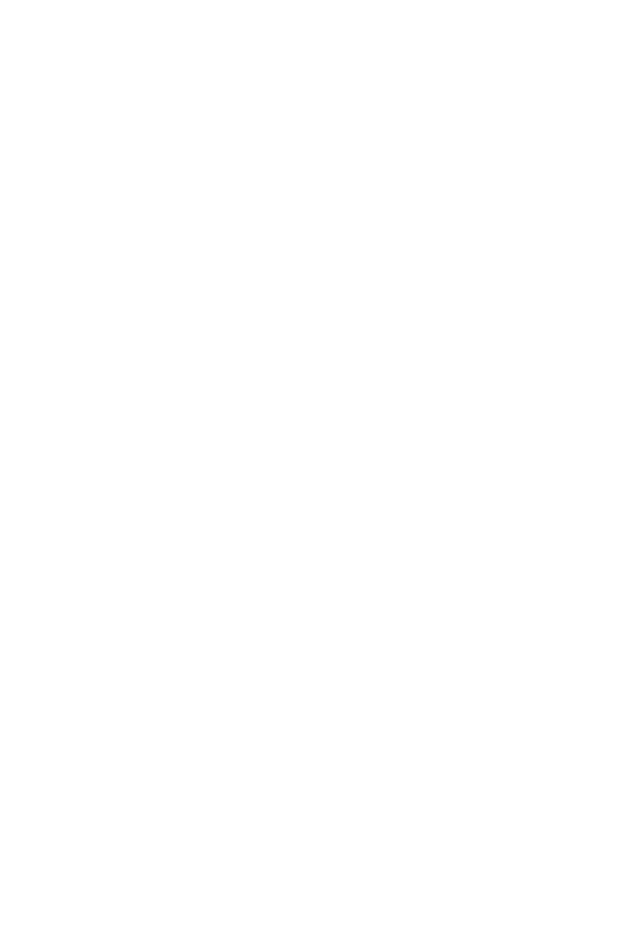
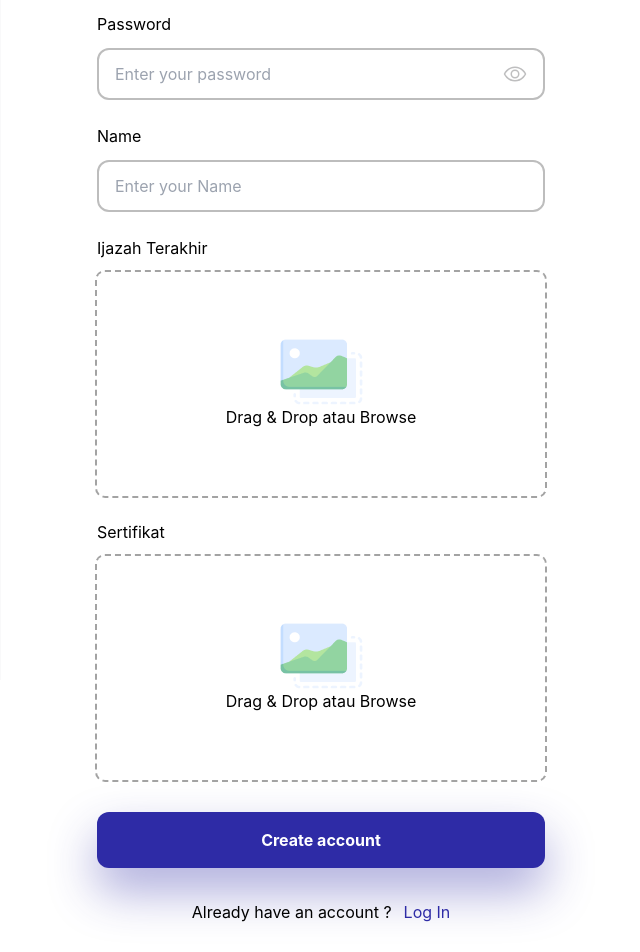
Before and after one commit to danutryas/calmify, a React (Create React App) app: page /register/doctor in a window 1280 px wide. Before the commit this address had no page. Shown: the part 120-1072 px from the top of the page, without its empty margins (319-959 px from the left). Before the commit the page ends 800 px from the top, so only its background shows below. Built offline with nearby package versions, Linux system fonts and the light colour scheme.

Commit message:
create register for doctor and add input file component

```diff
--- a/src/App.css
+++ b/src/App.css
@@ -1,6 +1,12 @@
 .box-shadow-blue {
   box-shadow: 0px 23px 48px rgba(46, 43, 166, 0.4);
 }
+.checkbox {
+  width: 18px;
+  height: 18px;
+  border: 0.1mm solid black;
+}
+
 .slide-in {
   animation-duration: 1s;
   animation-name: slideIn;
--- a/src/App.js
+++ b/src/App.js
@@ -1,9 +1,16 @@
 import logo from "./logo.svg";
 import "./App.css";
 import Input from "./Components/Input";
-import { BrowserRouter as Router, Routes, Route } from "react-router-dom";
-import LoginPage from "./Components/login";
-import RegisterPage from "./Components/register";
+import {
+  BrowserRouter as Router,
+  Routes,
+  Route,
+  redirect,
+  Navigate,
+} from "react-router-dom";
+import LoginPage from "./Components/Auth/login";
+import RegisterUser from "./Components/Auth/registerUser";
+import RegisterDoctor from "./Components/Auth/registerDoctor";
 
 function App() {
   return (
@@ -12,7 +19,8 @@
         <Routes>
           <Route path="/" />
           <Route path="/login" element={<LoginPage />} />
-          <Route path="/register" element={<RegisterPage />} />
+          <Route path="/register/user" element={<RegisterUser />} />
+          <Route path="/register/doctor" element={<RegisterDoctor />} />
         </Routes>
       </Router>
     </div>
--- /dev/null
+++ b/src/Components/Auth/login.jsx
@@ -0,0 +1,116 @@
+import { useEffect, useState } from "react";
+import Input from "../Input";
+import axios from "../API/axios";
+
+function LoginPage() {
+  const [account, setAccount] = useState({ email: "", password: "" });
+  const [errorLogin, setErrorLogin] = useState({ error: false, errorMsg: "" });
+  const [validationState, setValidationState] = useState({
+    email: "",
+    password: "",
+  });
+  const onSubmitButton = () => {
+    validation(account.email, account.password);
+    if (validationState.email === "" && validationState.password === "") {
+      // validation complete
+      try {
+        axios.post("/login", JSON.stringify({ account })).then((response) => {
+          console.log(response);
+        });
+      } catch (e) {}
+    } else {
+      console.log(validationState);
+    }
+  };
+
+  const validation = (email, password) => {
+    if (!isValidEmail(email)) {
+      setValidationState((prev) => ({ ...prev, email: "Email is not valid" }));
+    } else {
+      setValidationState((prev) => ({ ...prev, email: "" }));
+    }
+    if (!isValidPassword(password)) {
+      setValidationState((prev) => ({
+        ...prev,
+        password: "Password is not valid",
+      }));
+    } else {
+      setValidationState((prev) => ({ ...prev, password: "" }));
+    }
+  };
+  const onChangeInput = (e) => {
+    setAccount((account) => ({ ...account, [e.target.name]: e.target.value }));
+  };
+
+  const isValidEmail = (email) => {
+    return /\S+@\S+\.\S+/.test(email);
+  };
+  const isValidPassword = (password) => {
+    return /^(?=.*[A-Za-z])(?=.*\d)[A-Za-z\d]{8,}$/.test(password);
+  };
+
+  return (
+    <div className="bg-[#F9F9FA] h-screen">
+      <div className=" bg-white w-[640px] mx-auto px-24 py-14 rounded-2xl flex flex-col gap-8 absolute top-1/4 left-1/2 transform -translate-x-1/2 -translate-y-1/4">
+        <div className="flex flex-col gap-2 items-center">
+          <p className="text-grey-1">Welcome back</p>
+          <h1 className="text-black-1 text-2xl font-bold">
+            Login to your Account
+          </h1>
+        </div>
+        {errorLogin.error ? (
+          <div className="w-full bg-red-500 px-4 py-4 rounded-md transition slide-in ">
+            <p className="text-white font-bold">{errorLogin.errorMsg}</p>
+          </div>
+        ) : (
+          ""
+        )}
+
+        <div className="flex flex-col gap-6">
+          <div className="flex flex-col gap-0.5">
+            <Input
+              label={"Email"}
+              type="email"
+              onChange={onChangeInput}
+              name="email"
+            />
+            {validationState.email !== "" ? (
+              <p className="text-red-500 text-xs">{validationState.email}</p>
+            ) : (
+              ""
+            )}
+          </div>
+          <div className="flex flex-col gap-0.5">
+            <Input
+              label={"Password"}
+              type={"password"}
+              textLink="Forgot ?"
+              link="https://www.google.com"
+              name="password"
+              onChange={onChangeInput}
+            />
+            {validationState.password !== "" ? (
+              <p className="text-red-500 text-xs">{validationState.password}</p>
+            ) : (
+              ""
+            )}
+          </div>
+        </div>
+        <button
+          className="w-full bg-[#2E2BA6] py-4 text-white rounded-xl font-bold box-shadow-blue"
+          onClick={onSubmitButton}
+        >
+          Login now
+        </button>
+        <div className="flex justify-center gap-3">
+          <p>Don't Have An Account ? </p>
+          <a href="/register" className="text-[#2E2BA6]">
+            Sign Up
+          </a>
+        </div>
+      </div>
+    </div>
+  );
+}
+
+export default LoginPage;
--- a/src/Components/login.jsx
+++ b/src/Components/Auth/registerDoctor.jsx
@@ -1,31 +1,37 @@
-import { useEffect, useState } from "react";
-import Input from "./Input";
+import { useRef, useState } from "react";
+import Input from "../Input";
 
-function LoginPage() {
-  const [account, setAccount] = useState({ email: "", password: "" });
-  const [errorLogin, setErrorLogin] = useState({ error: false, errorMsg: "" });
+function RegisterDoctor() {
+  const [account, setAccount] = useState({
+    email: "",
+    password: "",
+    name: "",
+    role: "psikolog",
+    ijazah: null,
+    sertifikasi: null,
+  });
   const [validationState, setValidationState] = useState({
     email: "",
     password: "",
   });
   const onSubmitButton = () => {
     validation(account.email, account.password);
-    if (validationState.email === "" && validationState.password === "") {
-      // validation complete
-    } else {
-      console.log(validationState);
-    }
+    // if (validationState.email === "" && validationState.password === "") {
+    //   // validation complete
+    // } else {
+    // }
   };
+
   const validation = (email, password) => {
     if (!isValidEmail(email)) {
-      setValidationState((prev) => ({ ...prev, email: "Email is not Valid" }));
+      setValidationState((prev) => ({ ...prev, email: "Email is not valid" }));
     } else {
       setValidationState((prev) => ({ ...prev, email: "" }));
     }
     if (!isValidPassword(password)) {
       setValidationState((prev) => ({
         ...prev,
-        password: "Password is not Valid",
+        password: "Password is not valid",
       }));
     } else {
       setValidationState((prev) => ({ ...prev, password: "" }));
@@ -39,26 +45,15 @@
     return /\S+@\S+\.\S+/.test(email);
   };
   const isValidPassword = (password) => {
-    return /(?=.*\d)(?=.*[a-z])(?=.*[A-Z]).{8,}/.test(password);
+    return /^(?=.*[A-Za-z])(?=.*\d)[A-Za-z\d]{8,}$/.test(password);
   };
 
   return (
-    <div className="bg-[#F9F9FA] h-screen">
-      <div className=" bg-white w-[640px] mx-auto px-24 py-14 rounded-2xl flex flex-col gap-8 absolute top-1/4 left-1/2 transform -translate-x-1/2 -translate-y-1/4">
+    <div className="bg-[#F9F9FA] h-screen ">
+      <div className=" bg-white w-[640px] mx-auto  px-24 py-14 rounded-2xl flex flex-col gap-8 absolute top-1/4 left-1/2 transform -translate-x-1/2 -translate-y-1/4">
         <div className="flex flex-col gap-2 items-center">
-          <p className="text-grey-1">Welcome back</p>
-          <h1 className="text-black-1 text-2xl font-bold">
-            Login to your Account
-          </h1>
+          <h1 className="text-black-1 text-2xl font-bold">Create an account</h1>
         </div>
-        {errorLogin.error ? (
-          <div className="w-full bg-red-500 px-4 py-4 rounded-md transition slide-in ">
-            <p className="text-white font-bold">{errorLogin.errorMsg}</p>
-          </div>
-        ) : (
-          ""
-        )}
-
         <div className="flex flex-col gap-6">
           <div className="flex flex-col gap-0.5">
             <Input
@@ -77,28 +72,44 @@
             <Input
               label={"Password"}
               type={"password"}
-              textLink="Forgot ?"
-              link="https://www.google.com"
               name="password"
               onChange={onChangeInput}
             />
-            {validationState.email !== "" ? (
+            {validationState.password !== "" ? (
               <p className="text-red-500 text-xs">{validationState.password}</p>
             ) : (
               ""
             )}
           </div>
+          <Input
+            type="text"
+            label="Name"
+            onChange={onChangeInput}
+            name="name"
+          />
+          <Input
+            type="file"
+            label="Ijazah Terakhir"
+            onChange={onChangeInput}
+            name="ijazah"
+          />
+          <Input
+            type="file"
+            label="Sertifikat"
+            onChange={onChangeInput}
+            name="sertifikasi"
+          />
         </div>
         <button
           className="w-full bg-[#2E2BA6] py-4 text-white rounded-xl font-bold box-shadow-blue"
           onClick={onSubmitButton}
         >
-          Login now
+          Create account
         </button>
         <div className="flex justify-center gap-3">
-          <p>Don't Have An Account ? </p>
-          <a href="/register" className="text-[#2E2BA6]">
-            Sign Up
+          <p>Already have an account ? </p>
+          <a href="/login" className="text-[#2E2BA6]">
+            Log In
           </a>
         </div>
       </div>
@@ -106,4 +117,4 @@
   );
 }
 
-export default LoginPage;
+export default RegisterDoctor;
--- /dev/null
+++ b/src/Components/Auth/registerUser.jsx
@@ -0,0 +1,101 @@
+import { useRef, useState } from "react";
+import Input from "../Input";
+
+function RegisterUser() {
+  const [account, setAccount] = useState({ email: "", password: "", name: "" });
+  const [validationState, setValidationState] = useState({
+    email: "",
+    password: "",
+  });
+  const onSubmitButton = () => {
+    validation(account.email, account.password);
+    // if (validationState.email === "" && validationState.password === "") {
+    //   // validation complete
+    // } else {
+    // }
+  };
+
+  const validation = (email, password) => {
+    if (!isValidEmail(email)) {
+      setValidationState((prev) => ({ ...prev, email: "Email is not valid" }));
+    } else {
+      setValidationState((prev) => ({ ...prev, email: "" }));
+    }
+    if (!isValidPassword(password)) {
+      setValidationState((prev) => ({
+        ...prev,
+        password: "Password is not valid",
+      }));
+    } else {
+      setValidationState((prev) => ({ ...prev, password: "" }));
+    }
+  };
+  const onChangeInput = (e) => {
+    setAccount((account) => ({ ...account, [e.target.name]: e.target.value }));
+  };
+
+  const isValidEmail = (email) => {
+    return /\S+@\S+\.\S+/.test(email);
+  };
+  const isValidPassword = (password) => {
+    return /^(?=.*[A-Za-z])(?=.*\d)[A-Za-z\d]{8,}$/.test(password);
+  };
+
+  return (
+    <div className="bg-[#F9F9FA] h-screen ">
+      <div className=" bg-white w-[640px] mx-auto  px-24 py-14 rounded-2xl flex flex-col gap-8 absolute top-1/4 left-1/2 transform -translate-x-1/2 -translate-y-1/4">
+        <div className="flex flex-col gap-2 items-center">
+          <h1 className="text-black-1 text-2xl font-bold">Create an account</h1>
+        </div>
+        <div className="flex flex-col gap-6">
+          <div className="flex flex-col gap-0.5">
+            <Input
+              label={"Email"}
+              type="email"
+              onChange={onChangeInput}
+              name="email"
+            />
+            {validationState.email !== "" ? (
+              <p className="text-red-500 text-xs">{validationState.email}</p>
+            ) : (
+              ""
+            )}
+          </div>
+          <div className="flex flex-col gap-0.5">
+            <Input
+              label={"Password"}
+              type={"password"}
+              name="password"
+              onChange={onChangeInput}
+            />
+            {validationState.password !== "" ? (
+              <p className="text-red-500 text-xs">{validationState.password}</p>
+            ) : (
+              ""
+            )}
+          </div>
+          <Input
+            type="text"
+            label="Name"
+            onChange={onChangeInput}
+            name="name"
+          />
+        </div>
+        <button
+          className="w-full bg-[#2E2BA6] py-4 text-white rounded-xl font-bold box-shadow-blue"
+          onClick={onSubmitButton}
+        >
+          Create account
+        </button>
+        <div className="flex justify-center gap-3">
+          <p>Already have an account ? </p>
+          <a href="/login" className="text-[#2E2BA6]">
+            Log In
+          </a>
+        </div>
+      </div>
+    </div>
+  );
+}
+
+export default RegisterUser;
--- a/src/Components/Input.jsx
+++ b/src/Components/Input.jsx
@@ -1,6 +1,7 @@
 import PropTypes from "prop-types";
 import { useRef, useState } from "react";
 import { PasswordHide, PasswordShow } from "./Icons/Password";
+import uploadPhoto from "./Assets/Image/upload-photo.png";
 
 const Input = ({ label, type, link, textLink, onChange, name }) => {
   if (type === "password") {
@@ -51,9 +52,42 @@
         <EmailInput onChange={onChange} name={name} />
       </div>
     );
+  } else if (type === "file") {
+    return (
+      <div className="flex flex-col gap-3">
+        <div className="flex justify-between">
+          <label htmlFor="">{label}</label>
+          {link !== undefined ? (
+            <a href={link} className="text-[#2E2BA6]">
+              {textLink}
+            </a>
+          ) : (
+            ""
+          )}
+        </div>
+        <FileInput />
+      </div>
+    );
   }
 };
-
+const FileInput = ({}) => {
+  return (
+    <div className="w-full">
+      <input
+        type="file"
+        id="upload-photo"
+        className="opacity-0 absolute z-[-1]"
+      />
+      <label
+        htmlFor="upload-photo"
+        className="w-full outline-dashed flex h-56 border-0 outline-2 outline-[#A3A3A3] rounded-lg flex-col justify-center items-center"
+      >
+        <img src={uploadPhoto} alt="" />
+        <p>Drag & Drop atau Browse</p>
+      </label>
+    </div>
+  );
+};
 const EmailInput = ({ onChange, name }) => {
   return (
     <div className="rounded-xl border-grey-4 flex gap-4 border-2 px-4 py-3 justify-between focus-within:border-[#E0EFFE]  focus-within:border-4 focus-within:py-[9.5px] focus-within:px-3.5">
```
Also changed, not shown: src/Components/API/axios.jsx (+4 -5 lines), src/Components/register.jsx (deleted, +0 -32 lines), src/Components/Assets/Image/upload-photo.png (added).
